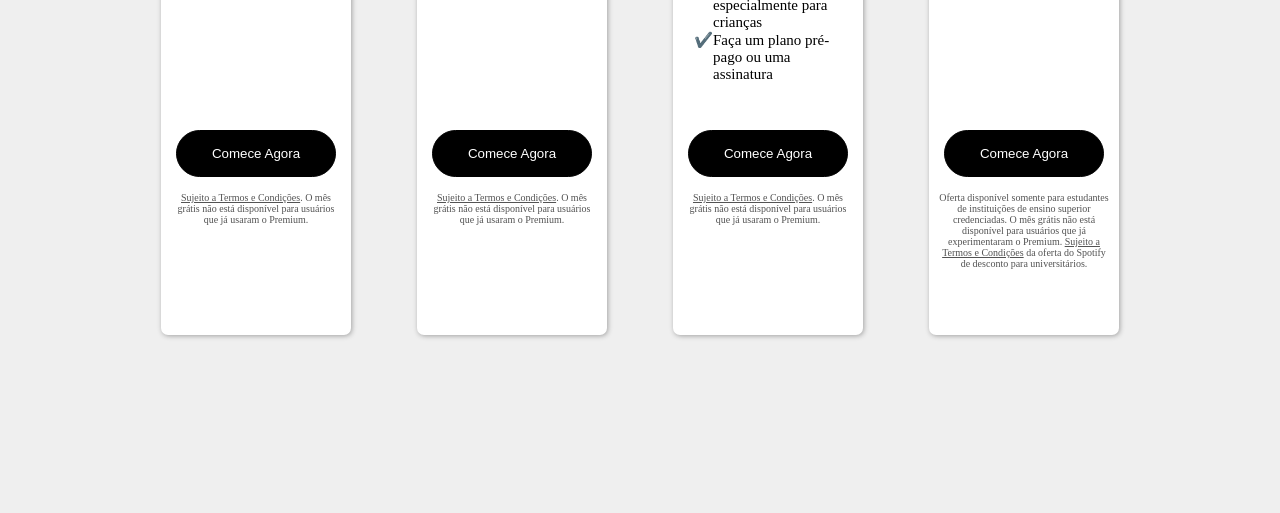
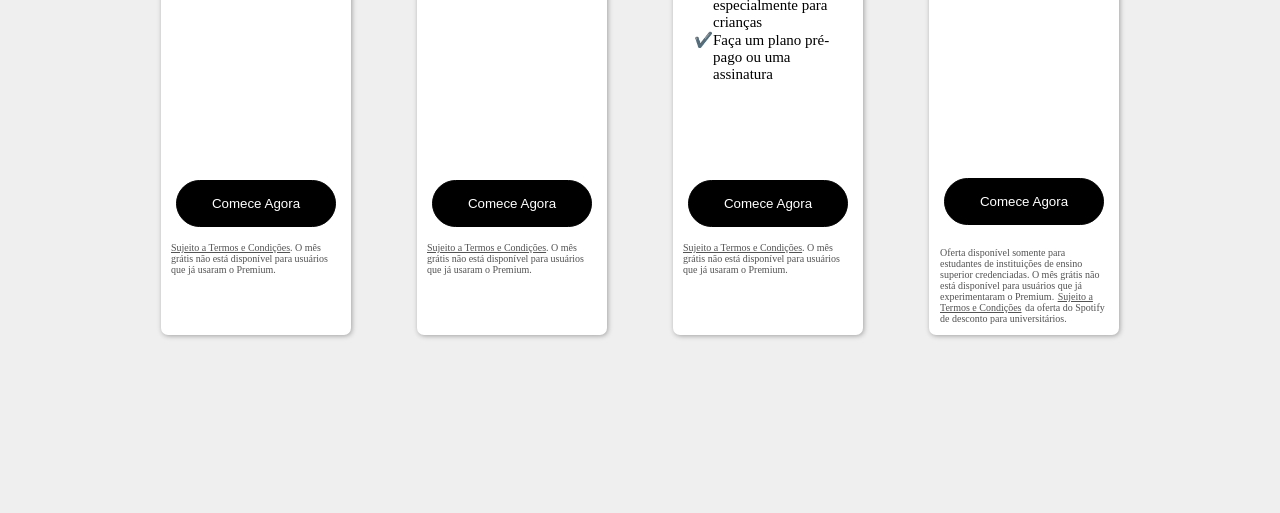
Before and after one commit to MMaiconnascimento/trybe-exercicios, a plain HTML site: page 01-Spotify-page/index.html in a window 1280 px wide. Shown: the part 1486-1999 px from the top of the page. Drawn offline with nearby package versions, Linux system fonts and the light colour scheme.

Commit message:
css preços revisado

```diff
--- a/01-Spotify-page/index.html
+++ b/01-Spotify-page/index.html
@@ -169,7 +169,7 @@
             <li>Ouça em qualquer lugar - até quando estiver offline</li>
             <li>Ouça músicas na ordem que quiser</li>
           </ol>
-          <button class="comece-agora">Comece Agora</button>
+          <button class="comece-agora-uni">Comece Agora</button>
           <p class="conditions-uni">Oferta disponível somente para estudantes de instituições de ensino superior credenciadas. O mês grátis não
             está disponível para usuários que já experimentaram o Premium. <a
               href="https://www.spotify.com/br-pt/legal/premium-promotional-offer-terms/">Sujeito a Termos e
--- a/01-Spotify-page/style.css
+++ b/01-Spotify-page/style.css
@@ -227,16 +227,40 @@ gap: 5px;
 align-items: center;
 }
 
+.comece-agora-uni{
+
+    background-color: black;
+    color: white;
+    padding: 15px 35px;
+    border-radius: 90px;
+    border: none;
+    border: 1px solid black;
+    margin: auto;
+    margin-bottom: 16px;
+    display: inline-block;
+    width: auto;
+    box-sizing: border-box;
+    text-align: center;
+    gap: 5px;
+    align-items: center;
+}
+
+
 .conditions, .conditions a {
     color: rgb(83 83 83 );
 font-size: 10px;
-padding: 0 0 100px 0;
+padding: 0 0 50px 0;
+text-align: left;
 
 }
 
 .conditions-uni, .conditions-uni a {
     color: rgb(83 83 83 );
     font-size: 10px;
-    padding: 0 0 56px 0;
+    padding: 0 0 55px,0;
+    margin: 1px;
+    text-align: left;
+
+
 
 }
```
